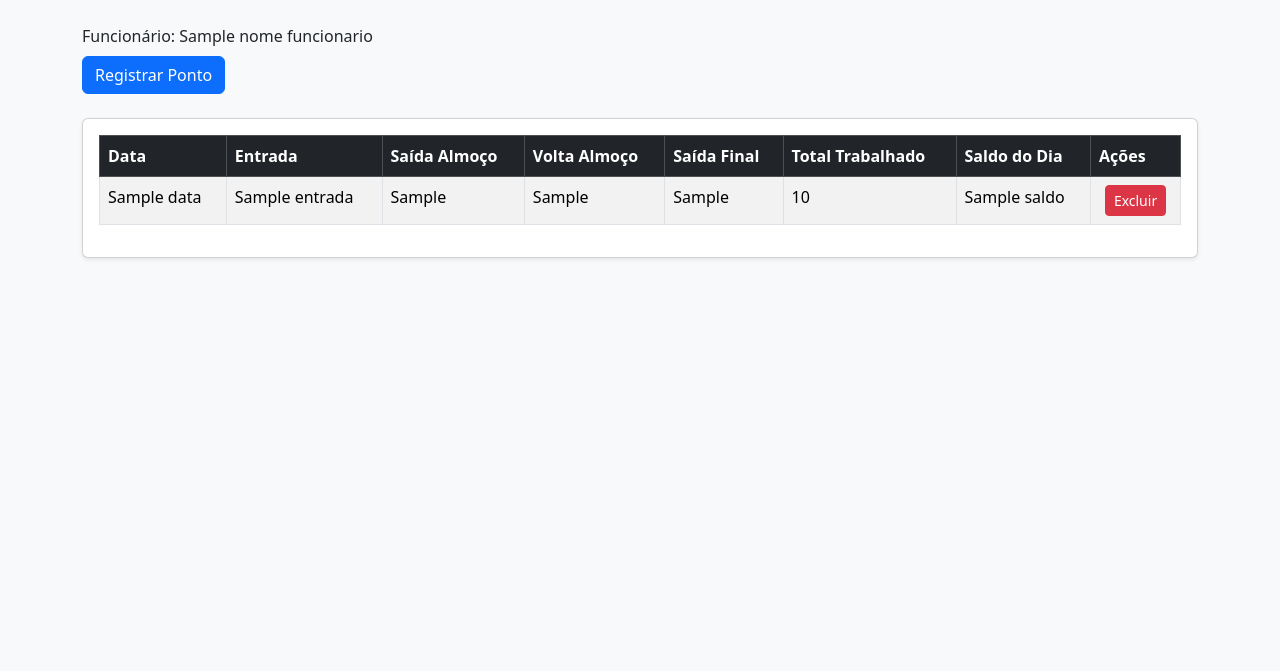
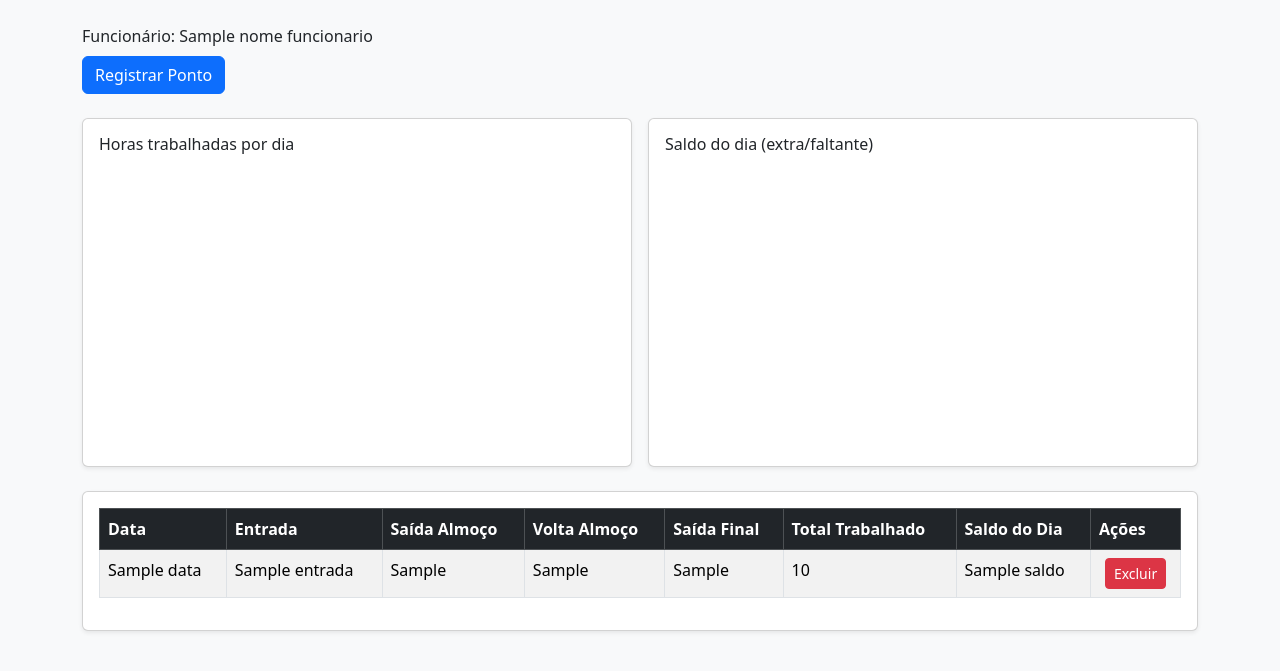
Before and after one commit to prismotta/sistema-ponto-python, a Flask app: template web/templates/dashboard.html in a window 1280 px wide. Shown: the part 50-721 px from the top of the page. Run offline with Flask 3, Linux system fonts and the light colour scheme; the template is opened without the code that fills it: most values are stand-ins (such as "Sample title", 1, 10 or a date in 2020); a map, chart or similar area stays blank; some libraries are stand-ins or nearby versions.

Commit message:
feat: adiciona gráficos ao dashboard

```diff
--- a/web/app.py
+++ b/web/app.py
@@ -434,6 +434,10 @@ def calcular_saldo_dia(total_trabalhado: timedelta, esperado_min: Optional[int])
     return total_trabalhado - timedelta(minutes=int(esperado_min))
 
 
+def horas_decimal(delta: timedelta) -> float:
+    return round(delta.total_seconds() / 3600, 2)
+
+
 def calcular_total_registro(registro: Tuple[Any, ...]) -> timedelta:
     """
     Calcula o total trabalhado de um registro.
@@ -585,6 +589,9 @@ def dashboard():
 
     registros = []
     total_hoje = timedelta()
+    graf_labels: list[str] = []
+    graf_horas: list[float] = []
+    graf_saldo: list[float] = []
 
     for registro in registros_db:
         total_linha = calcular_total_registro(registro)
@@ -595,6 +602,11 @@ def dashboard():
         em_aberto = not bool(parse_hora(saida_final))
         saldo_delta = None if em_aberto else calcular_saldo_dia(total_linha, esperado_min)
         saldo_str = "em aberto" if em_aberto else (formatar_horas_minutos(saldo_delta) if saldo_delta is not None else "-")
+
+        if not em_aberto:
+            graf_labels.append(registro[2])
+            graf_horas.append(horas_decimal(total_linha))
+            graf_saldo.append(horas_decimal(saldo_delta or timedelta()))
 
         registros.append({
             "id": registro[0],
@@ -613,6 +625,9 @@ def dashboard():
         registros=registros,
         total_hoje=total_hoje,
         nome_funcionario=nome_dashboard,
+        graf_labels=graf_labels,
+        graf_horas=graf_horas,
+        graf_saldo=graf_saldo,
     )
 
 
--- a/web/templates/dashboard.html
+++ b/web/templates/dashboard.html
@@ -34,6 +34,35 @@
         <p class="mb-2">Funcionário: {{ nome_funcionario }}</p>
         <a href="/bater" class="btn btn-primary">Registrar Ponto</a>
     </div>
+
+    {% if graf_labels and graf_horas and graf_saldo %}
+    <div class="row g-3 mb-4">
+        <div class="col-12 col-lg-6">
+            <div class="card shadow-sm">
+                <div class="card-body">
+                    <h6 class="card-title mb-3">Horas trabalhadas por dia</h6>
+                    <div style="height: 280px;">
+                        <canvas id="grafHoras"></canvas>
+                    </div>
+                </div>
+            </div>
+        </div>
+        <div class="col-12 col-lg-6">
+            <div class="card shadow-sm">
+                <div class="card-body">
+                    <h6 class="card-title mb-3">Saldo do dia (extra/faltante)</h6>
+                    <div style="height: 280px;">
+                        <canvas id="grafSaldo"></canvas>
+                    </div>
+                </div>
+            </div>
+        </div>
+    </div>
+    {% else %}
+    <div class="alert alert-secondary mb-4">
+        Ainda não há dados suficientes para gerar gráficos.
+    </div>
+    {% endif %}
 
     <div class="card shadow-sm">
         <div class="card-body">
@@ -77,5 +106,56 @@
 </div>
 
 <script src="https://cdn.jsdelivr.net/npm/bootstrap@5.3.3/dist/js/bootstrap.bundle.min.js"></script>
+<script src="https://cdn.jsdelivr.net/npm/chart.js@4.4.3/dist/chart.umd.min.js"></script>
+<script>
+  const labels = {{ graf_labels | tojson }};
+  const horas = {{ graf_horas | tojson }};
+  const saldo = {{ graf_saldo | tojson }};
+
+  if (labels && labels.length) {
+    new Chart(document.getElementById('grafHoras'), {
+      type: 'bar',
+      data: {
+        labels,
+        datasets: [{
+          label: 'Horas trabalhadas',
+          data: horas,
+          backgroundColor: 'rgba(13, 110, 253, 0.35)',
+          borderColor: 'rgba(13, 110, 253, 1)',
+          borderWidth: 1,
+        }]
+      },
+      options: {
+        responsive: true,
+        maintainAspectRatio: false,
+        scales: {
+          y: { beginAtZero: true, title: { display: true, text: 'Horas' } }
+        }
+      }
+    });
+
+    new Chart(document.getElementById('grafSaldo'), {
+      type: 'line',
+      data: {
+        labels,
+        datasets: [{
+          label: 'Saldo (h)',
+          data: saldo,
+          tension: 0.25,
+          borderColor: 'rgba(25, 135, 84, 1)',
+          backgroundColor: 'rgba(25, 135, 84, 0.15)',
+          fill: true,
+        }]
+      },
+      options: {
+        responsive: true,
+        maintainAspectRatio: false,
+        scales: {
+          y: { title: { display: true, text: 'Horas' } }
+        }
+      }
+    });
+  }
+</script>
 </body>
 </html>
```
Also changed, not shown: tests/test_web.py (+46 -0 lines).
